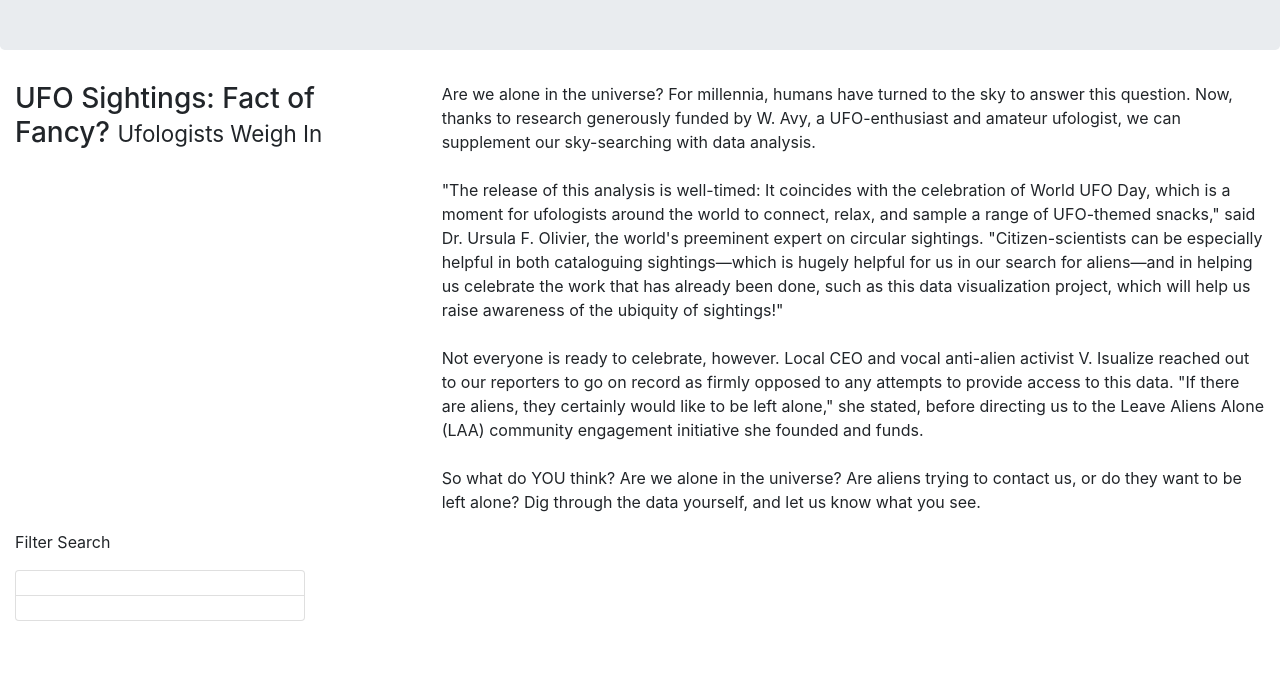
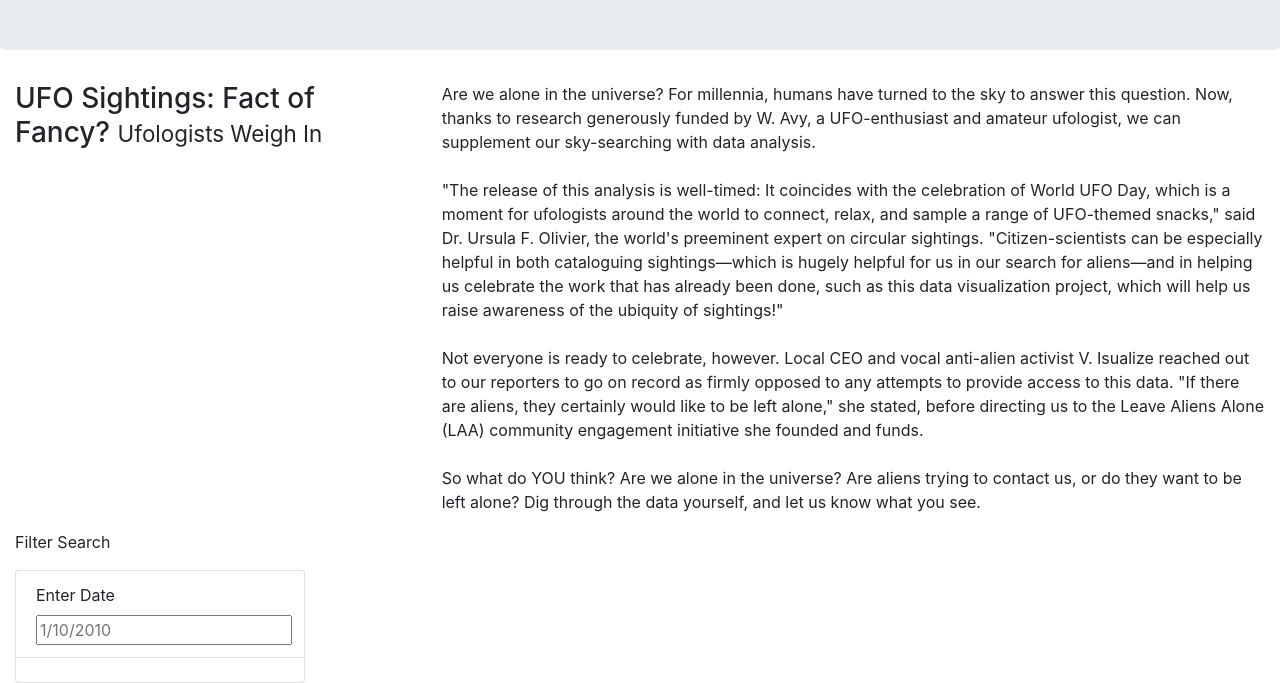
Before and after one commit to marcomireles123/UFOs, a plain HTML site: page index.html in a window 1280 px wide. Shown: the part 190-873 px from the top of the page. Before the commit the page ends 811 px from the top, so only its background shows below. Drawn offline with nearby package versions, Linux system fonts and the light colour scheme.

Commit message:
new label w input

```diff
--- a/index.html
+++ b/index.html
@@ -62,6 +62,10 @@
 
                     <li class="list-group-item">
 
+                        <label for="date">Enter Date</label>
+
+                        <input type="text" placeholder="1/10/2010" id="datetime" />
+
                     </li>
 
                     <li class="list-group-item">
```
